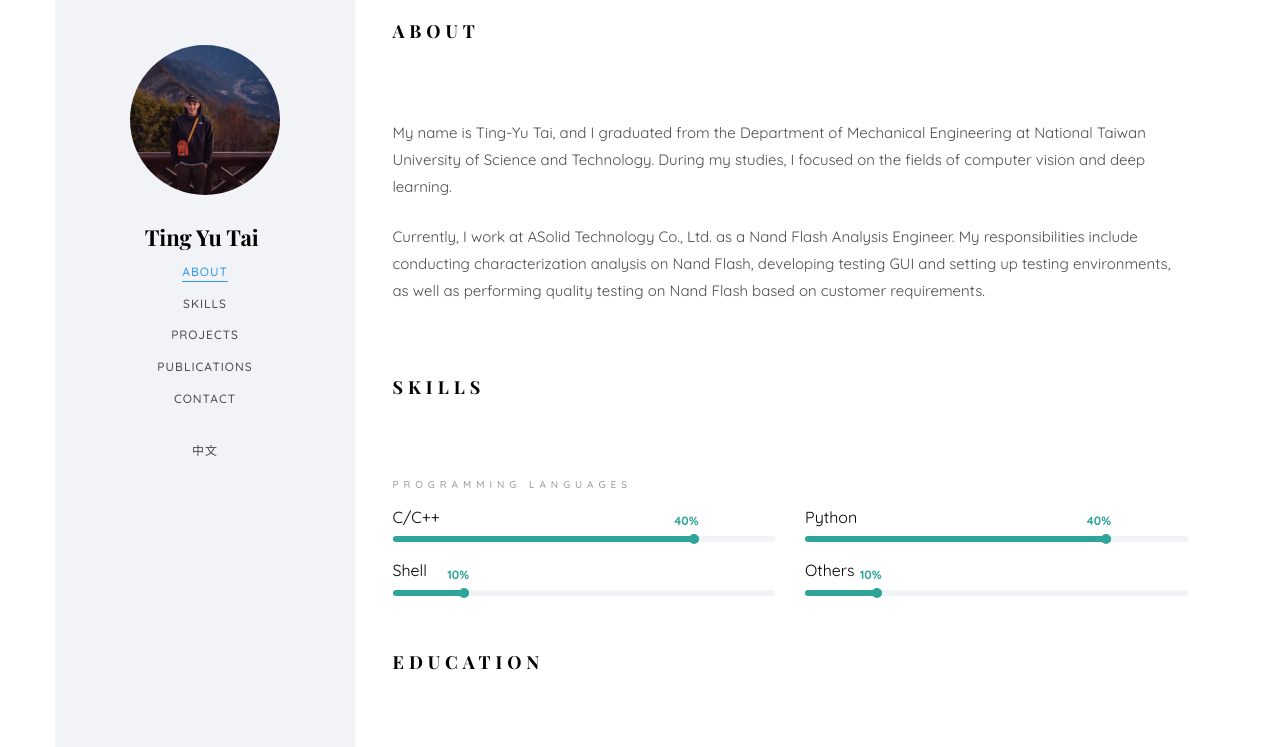
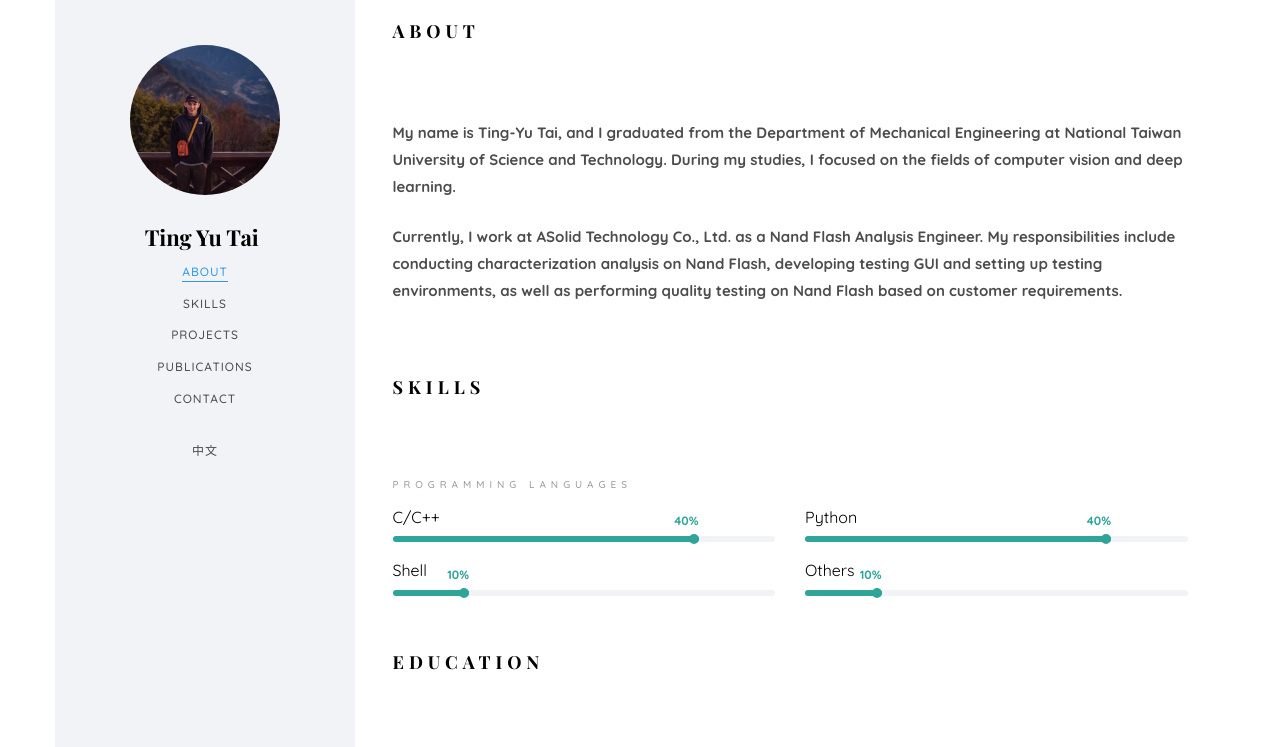
Before and after one commit to steventai0212/steventai0212.github.io, a plain HTML site: page index.html in a window 1280 px wide. Shown: the top 747 px of the page. Drawn offline with nearby package versions, Linux system fonts and the light colour scheme; files whose address does not match are found by name; a web font is replaced by a local one.

Commit message:
Add files via upload

```diff
--- a/index.html
+++ b/index.html
@@ -147,7 +147,7 @@ Copyright <script>document.write(new Date().getFullYear());</script> All rights
 									<div class="about-desc">
 										<!-- <span class="heading-meta">About</span> -->
 										<h2 class="colorlib-heading">About</h2>
-										<p>My name is Ting-Yu Tai, and I graduated from the Department of Mechanical Engineering at National Taiwan University of Science and Technology. During my studies, I focused on the fields of computer vision and deep learning.</p>
+										<p><strong>My name is Ting-Yu Tai, and I graduated from the Department of Mechanical Engineering at National Taiwan University of Science and Technology. During my studies, I focused on the fields of computer vision and deep learning.</p>
 										<p>Currently, I work at ASolid Technology Co., Ltd. as a Nand Flash Analysis Engineer. My responsibilities include conducting characterization analysis on Nand Flash, developing testing GUI and setting up testing environments, as well as performing quality testing on Nand Flash based on customer requirements.</p>
 									</div>
 								</div>
```
